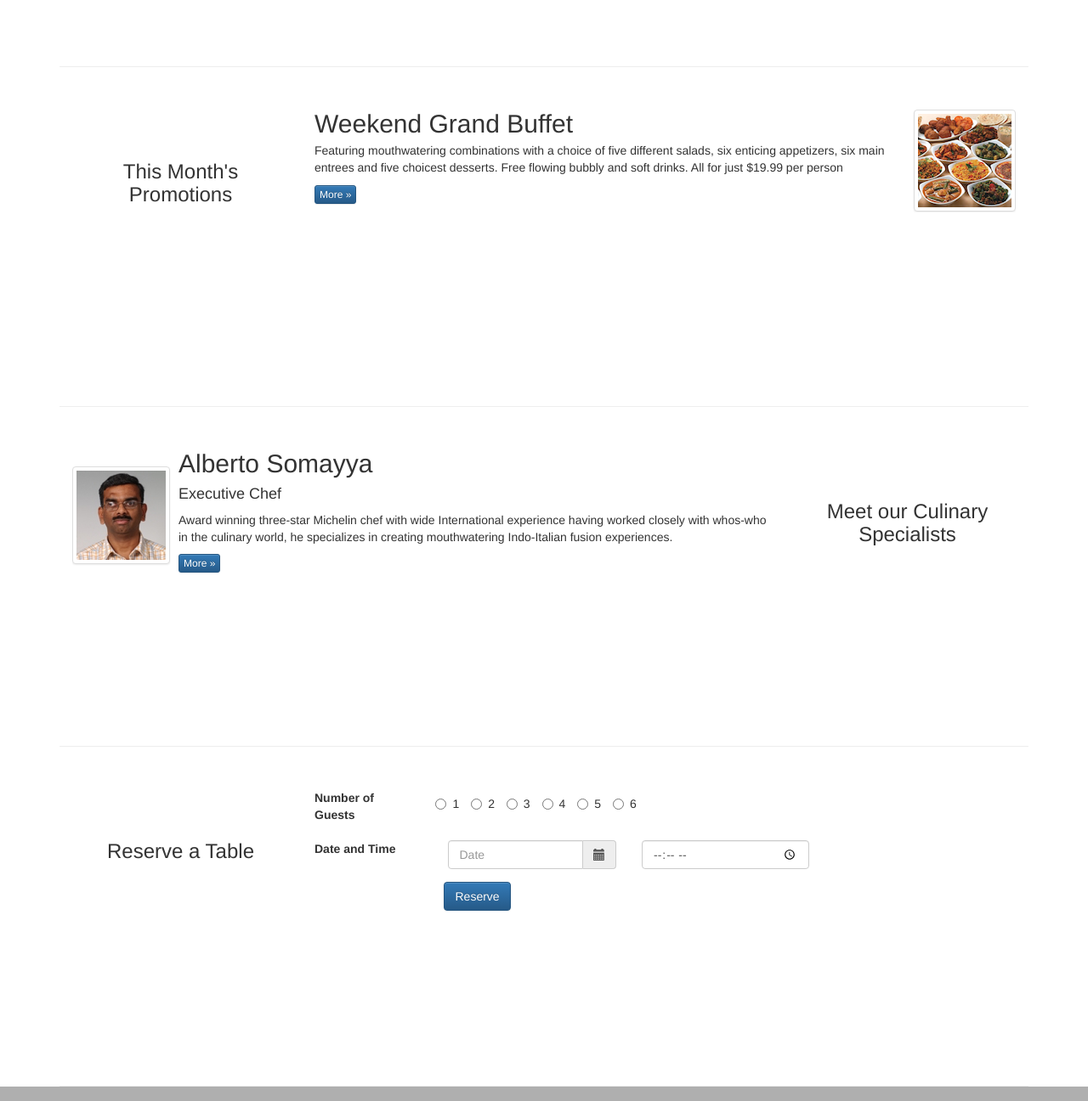
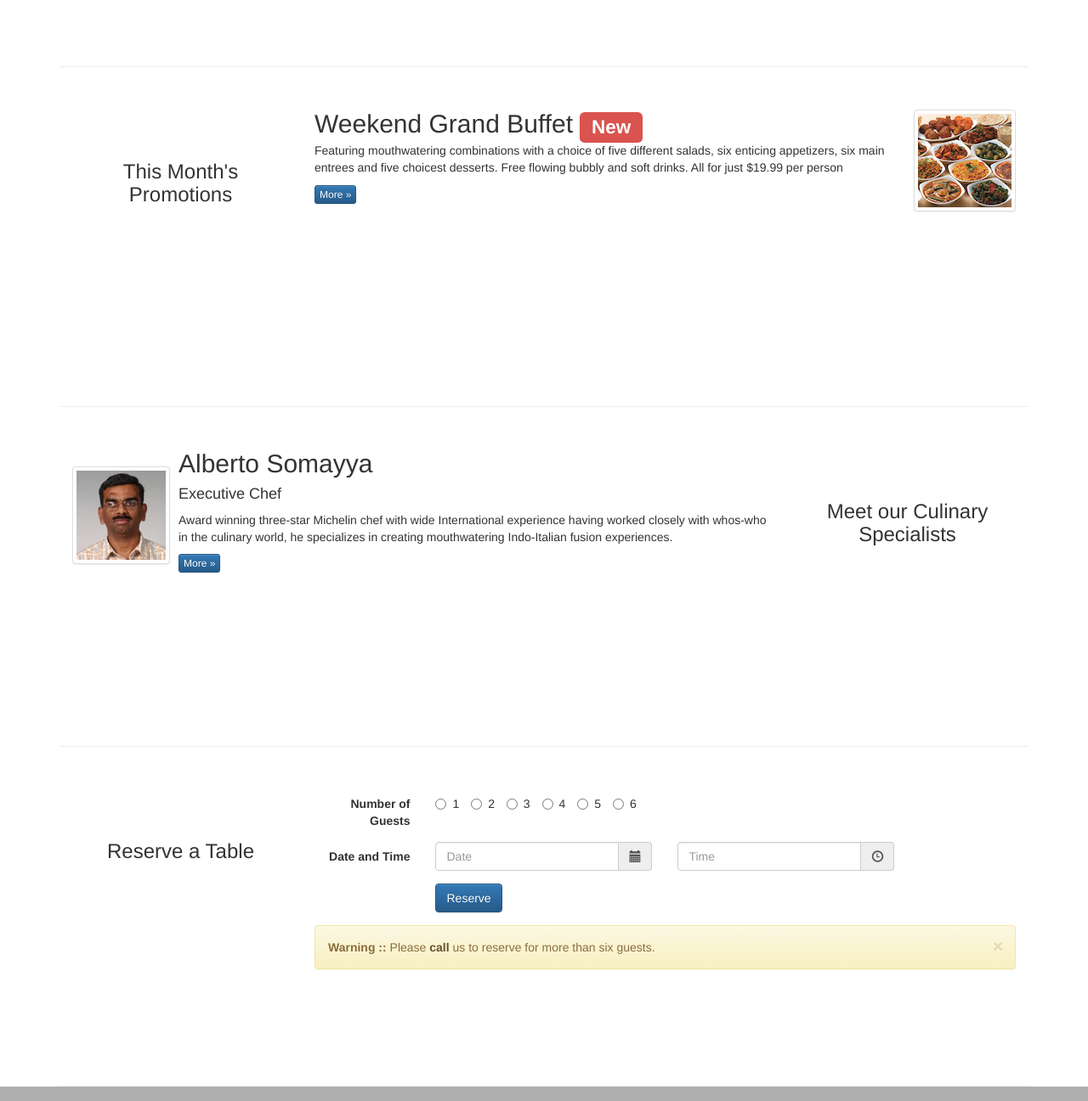
Before and after one commit to aquariusmaster/restaurant, a plain HTML site: page index.html in a window 1280 px wide. Shown: the part 780-2076 px from the top of the page at 85% size. Drawn offline with nearby package versions, Linux system fonts and the light colour scheme.

Commit message:
Week 2 finished

```diff
--- a/index.html
+++ b/index.html
@@ -10,6 +10,11 @@
     <link href="css/mystyles.css" rel="stylesheet">
     <link href="css/font-awesome.min.css" rel="stylesheet">
     <link href="css/bootstrap-social.css" rel="stylesheet">
+    <script type="text/javascript">
+            $(function () {
+                $('#datetimepicker1').datetimepicker();
+            });
+    </script>
 </head>
 
 <body>
@@ -76,14 +81,14 @@
                     <p style="padding:40px;"></p>
                     <p>We take inspiration from the World's best cuisines, and create a unique fusion experience. Our lipsmacking creations will tickle your culinary senses!</p>
                 </div>
-                <div class="col-xs-12 col-sm-2">
+                <div class="col-xs-6 col-sm-2">
                     <p style="padding:20px;"></p>
                     <img src="img/logo.png" class="img-responsive">
 
                 </div>
-                <div class="col-xs-12 col-sm-2">
+                <div class="col-xs-6 col-sm-2">
                     <p style="padding:40px;"></p>
-                    <a type="button" class="btn btn-warning" href="#">Reserve Table</a>
+                    <a type="button" class="btn btn-warning" href="#reserve">Reserve Table</a>
                 </div>
             </div>
         </div>
@@ -126,7 +131,8 @@
 
                 <div class="media">
                     <div class="media-body">
-                        <h2 class="media-heading">Weekend Grand Buffet</h2>
+                        <h2 class="media-heading">Weekend Grand Buffet
+                        <span class="label label-danger label-xs">New</span></h2>
                         <p>Featuring mouthwatering combinations with a choice of five different salads, six enticing appetizers, six main entrees and five choicest desserts. Free flowing bubbly and soft drinks. All for just $19.99 per person </p>
                         <p><a class="btn btn-primary btn-xs" href="#">More &raquo;</a></p>
                     </div>
@@ -163,7 +169,7 @@
             </div>
 
         </div>
-        <div class="row row-content">
+        <div class="row row-content" id="reserve">
             <div class="col-xs-12 col-sm-3">
                 <p style="padding:20px;"></p>
                 <h3 align="center">Reserve a Table</h3>
@@ -171,7 +177,7 @@
             <div class="col-xs-12 col-sm-9">
                 <form class="form-horizontal" role="form">
                     <div class="form-group">
-                    <label for="radioline" class="col-sm-2">Number of Guests</label>
+                        <label for="radioline" class="col-sm-2 control-label">Number of Guests</label>
                         <div class="col-sm-10" id="radioline">
                         <label class="radio-inline">
                             <input type="radio" name="radio">1
@@ -194,33 +200,42 @@
                         </div>
                     </div>
                 <div class="form-group">
-                    <label for="date" class="col-sm-2">Date and Time</label>
-                    <div class="col-sm-10" id="date">
-                        <div class="col-sm-4">
-                            <div class='input-group date' id='datetimepicker1'>
+                    <label for="date" class="col-sm-2 control-label">Date and Time</label>
+                            <div class="col-sm-4" id="date">
+                                <div class='input-group date'   id='datetimepicker1'>
                                 <input type='text' class="form-control" placeholder="Date"/>
                                     <span class="input-group-addon">
                                     <span class="glyphicon glyphicon-calendar"></span>
                                     </span>
                                 </div>
                             </div>
-                        <script type="text/javascript">
-                            $(function () {
-                                $('#datetimepicker1').datetimepicker();
-                            });
-                        </script>
                             <div class="col-sm-4">
-                            <input class="form-control" type="time" placeholder="Time">
+                                <div class='input-group date'>
+                                <input type='text' class="form-control" placeholder="Time"/>
+                                    <span class="input-group-addon">
+                                    <span class="glyphicon glyphicon-time"></span>
+                                    </span>
+
+                                </div>
                             </div>
 
                 </div>
-                </div>
+
+                <div class="form-group">
                     <div class="col-sm-offset-2 col-sm-10">
                         <button type="submit" class="btn btn-primary">Reserve</button>
                     </div>
+                </div>
+
                 </form>
 
+                <div class="alert alert-warning alert-dismissible" role="alert">
+                    <button type="button" class="close" data-dismiss="alert" aria-label="Close"><span aria-hidden="true">&times;</span></button>
+                    <strong>Warning ::</strong> Please <a href="callto://+85212345678" class="alert-link">call</a> us to reserve for more than six guests.
                 </div>
+
+            </div>
+
         </div>
     </div>
 
```
Lines whose indentation alone changed are shown as unchanged.
